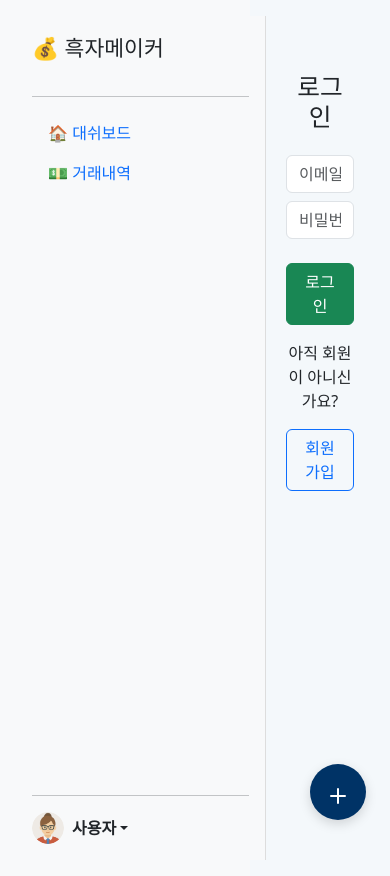
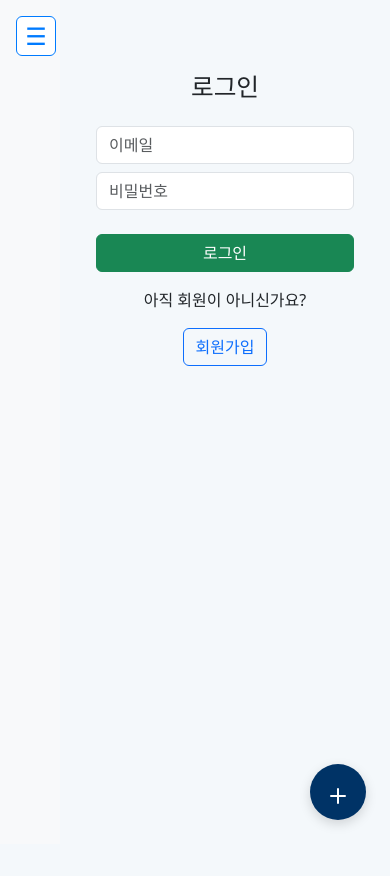
Before and after one commit to KB-Surplus-Maker/KB-Surplus-Maker, a Vue app: page / in a window 390 px wide. After the commit the page ends 844 px from the top, so only its background shows below. Built offline with nearby package versions, Linux system fonts and the light colour scheme.

Commit message:
♻️  fix / sidebar hambergerButton & DonutChart

```diff
--- a/src/App.vue
+++ b/src/App.vue
@@ -1,11 +1,23 @@
 <template>
   <div class="d-flex min-vh-100">
     <!-- Sidebar -->
-    <div
+    <!-- <div
       class="d-flex flex-column flex-shrink-0 p-3 bg-light sidebar"
       style="width: 250px"
     >
       <SideBar />
+    </div> -->
+
+    <div
+      class="d-flex flex-column p-3 bg-light sidebar"
+      :class="{
+        collapsed: !isSidebarOpen && isMobile,
+        'd-md-block': true,
+      }"
+    >
+      <button class="hamburger-btn d-md-none" @click="toggleSidebar">☰</button>
+
+      <SideBar v-if="isSidebarOpen || !isMobile" />
     </div>
 
     <!-- Main Content -->
@@ -22,12 +34,26 @@
 </template>
 
 <script setup>
-import { ref, watch } from 'vue';
+import { ref, watch, onMounted } from 'vue';
 import { useTransactionStore } from './stores/transactions';
 import { useUserStore } from './stores/userStore';
 import SideBar from './components/SideBar.vue';
 import TransactionForm from './components/TransactionForm.vue';
 import AddButton from './components/AddButton.vue';
+
+const isSidebarOpen = ref(false);
+const isMobile = ref(false);
+const toggleSidebar = () => {
+  isSidebarOpen.value = !isSidebarOpen.value;
+};
+const checkMobile = () => {
+  isMobile.value = window.innerWidth < 768;
+};
+
+onMounted(() => {
+  checkMobile();
+  window.addEventListener('resize', checkMobile);
+});
 
 // 스토어 불러오기
 const transactionStore = useTransactionStore();
@@ -54,4 +80,36 @@ watch(
 body {
   background-color: #f4f8fb;
 }
+.sidebar {
+  width: 250px;
+  transition: all 0.3s ease;
+}
+
+.sidebar.collapsed {
+  width: 60px;
+  overflow: hidden;
+}
+
+.hamburger-btn {
+  margin-bottom: 1rem;
+  align-self: flex-start;
+
+  width: 40px;
+  height: 40px;
+  font-size: 24px;
+
+  background-color: white;
+  border: 1px solid #007bff;
+  border-radius: 6px;
+  color: #007bff;
+
+  display: flex;
+  align-items: center;
+  justify-content: center;
+}
+
+.hamburger-btn:hover {
+  background-color: #007bff;
+  color: white;
+}
 </style>
--- a/src/components/DonutChart.vue
+++ b/src/components/DonutChart.vue
@@ -1,6 +1,5 @@
 <template>
   <div class="chart-wrapper">
-    <h6>카테고리별 지출</h6>
     <canvas ref="doughnutCanvas"></canvas>
   </div>
 </template>
@@ -51,12 +50,15 @@ function drawChart() {
           label: '지출',
           data: Object.values(categoryData.value),
           backgroundColor: [
-            '#FF6384',
-            '#36A2EB',
-            '#FFCE56',
-            '#8BC34A',
-            '#FF9800',
-            '#9C27B0',
+            '#FF6F61',
+            '#FFB74D',
+            '#FFF176',
+            '#4DD0E1',
+            '#64B5F6',
+            '#9575CD',
+            '#E57373',
+            '#90A4AE',
+            '#AED581',
           ],
           borderWidth: 1,
         },
@@ -67,6 +69,19 @@ function drawChart() {
       plugins: {
         legend: {
           position: 'bottom',
+        },
+        title: {
+          display: true,
+          text: '카테고리별 지출 차트',
+          font: {
+            size: 18,
+            weight: 'bold',
+          },
+          padding: {
+            top: 10,
+            bottom: 20,
+          },
+          color: '#333',
         },
       },
     },
--- a/src/components/TransactionItem.vue
+++ b/src/components/TransactionItem.vue
@@ -1,18 +1,19 @@
 <template>
   <tr @click="$emit('click', transaction)" style="cursor: pointer">
-    >
     <td>
       {{
         `${transaction.date.year}
-        -
+        .
         ${transaction.date.month.padStart(2, '0')}
-        -
+        .
         ${transaction.date.day.padStart(2, '0')}`
       }}
     </td>
+    <td :class="priceClass">
+      {{ pricePrefix }}{{ transaction.price.toLocaleString() }}
+    </td>
     <td>{{ transaction.category }}</td>
     <td>{{ transaction.memo }}</td>
-    <td :class="priceClass">{{ pricePrefix }}{{ transaction.price }}</td>
   </tr>
 </template>
 
--- a/src/components/TransactionList.vue
+++ b/src/components/TransactionList.vue
@@ -3,9 +3,9 @@
     <thead>
       <tr>
         <th>날짜</th>
+        <th>금액</th>
         <th>카테고리</th>
         <th>메모</th>
-        <th>지출내역</th>
       </tr>
     </thead>
     <tbody>
@@ -28,5 +28,21 @@ import TransactionItem from './TransactionItem.vue';
 
 const transactionStore = useTransactionStore();
 
-const filteredData = computed(() => transactionStore.curMonthTransactionList2);
+const filteredData = computed(() => {
+  return [...transactionStore.curMonthTransactionList2].sort((a, b) => {
+    const aDate = new Date(
+      `${a.date.year}-${a.date.month.padStart(2, '0')}-${a.date.day.padStart(
+        2,
+        '0'
+      )}`
+    );
+    const bDate = new Date(
+      `${b.date.year}-${b.date.month.padStart(2, '0')}-${b.date.day.padStart(
+        2,
+        '0'
+      )}`
+    );
+    return bDate - aDate; // 최신순 정렬
+  });
+});
 </script>
```
